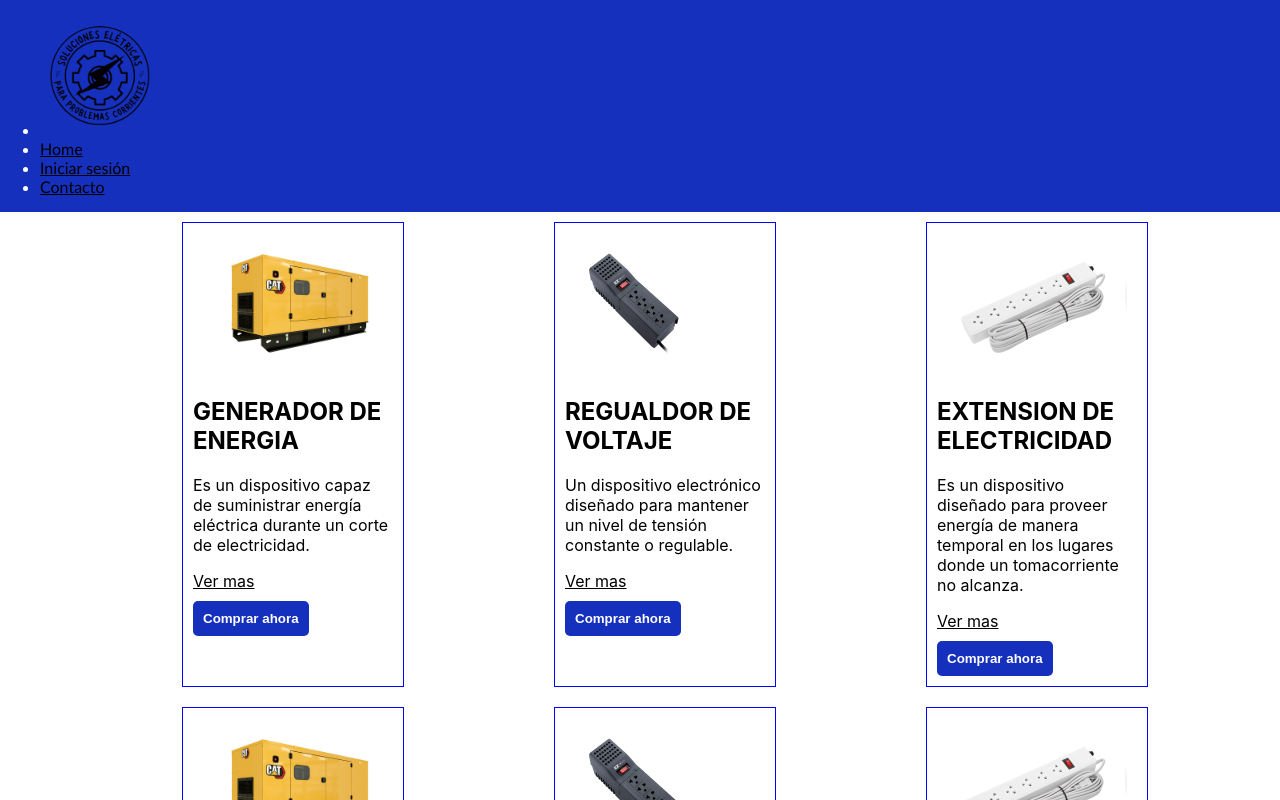
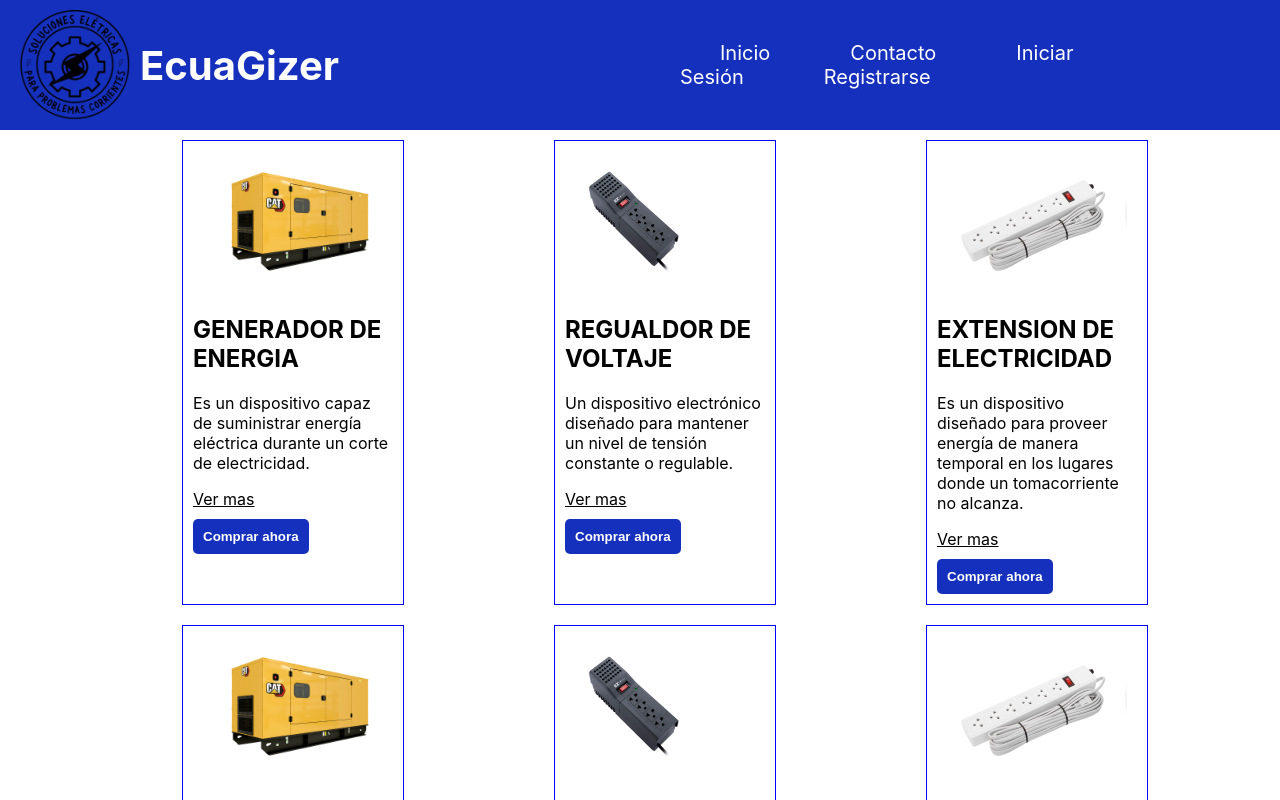
Before and after one commit to AnthonyAstudillo55234/Proyecto_Dise, a React (Create React App) app: page / in a window 1280 px wide. Shown: the top 800 px of the page. Built offline with nearby package versions, Linux system fonts and the light colour scheme.

Commit message:
Implementación de la página registrar y arreglos en los estilos

```diff
--- a/src/App.js
+++ b/src/App.js
@@ -3,6 +3,8 @@ import { BrowserRouter as Router, Route, Routes, Navigate } from 'react-router-d
 import './App.css';
 import Body from './componentes/body';
 import Login from './componentes/login';
+import Registrar from './componentes/registrar';
+import Contacto from './componentes/contacto';
 
 const App = () => {
   return (
@@ -11,8 +13,10 @@ const App = () => {
         <Routes>
           <Route path="/body" element={<Body />} />
           <Route path="/" element={<Body />} />
+          <Route path="/contacto" element={<Contacto />} />
           <Route path="/login" element={<Login />} />
           <Route path="*" element={<Navigate to="/" />} />
+          <Route path="/registrar" element={<Registrar />} />
         </Routes>
       </div>
     </Router>
--- a/src/componentes/contacto.js
+++ b/src/componentes/contacto.js
@@ -1,13 +1,13 @@
 import React from 'react';
 import './contacto.css';
-import logo from './img/logo.jpeg';
+import logo from './img/logo.png';
 
 function Contacto() {
     return(
         <div className='contact-container'>
             <header className='header'>
                 <img src={logo} alt='Logo de la empresa' className='logo' />
-                <p className='tagline'><h3>EcuaGizer</h3><p>Soluciones Eléctricas para</p><p>problemas corrientes</p></p>
+                <p className='tagline'><h3>EcuaGizer</h3><p>Soluciones Eléctricas para problemas corrientes</p></p>
             </header>
             <div className='cuerpo'>
             <div className='contact-info'>
--- a/src/componentes/menu.css
+++ b/src/componentes/menu.css
@@ -49,7 +49,7 @@
   color: white;
   font-size: 20px;
   text-decoration: none;
-  padding: 30px;
+  padding: 20px;
 }
 
 .opciones ul li a:hover
--- a/src/componentes/menu.js
+++ b/src/componentes/menu.js
@@ -5,14 +5,21 @@ import logo from './img/logo.png';
 
 const Menu = () => {
   return (
-    <nav className="menu">
-      <ul>
-        <li><img src={logo} alt='Logo'></img></li>
-        <li><Link to="/home">Home</Link></li>
-        <li><Link to="/login">Iniciar sesión</Link></li>
-        <li><Link to="/contact">Contacto</Link></li>
-      </ul>
-    </nav>
+    <div class='menu_inicio'>
+      <div class='presentacion'>
+        <img src={logo} alt="Logo" />
+        <p class='nombre'>EcuaGizer<br></br></p>
+      </div>
+        <div class='opciones'>
+          <ul>
+            <li><a><Link to='/'>Inicio</Link></a></li>
+            <li><a><Link to='/contacto'>Contacto</Link></a></li>
+            <li><a><Link to='/login'>Iniciar Sesión</Link></a></li>
+            <li><a><Link to='/registrar'>Registrarse</Link></a></li>
+          </ul>
+
+        </div>
+    </div>
   );
 };
 
```
